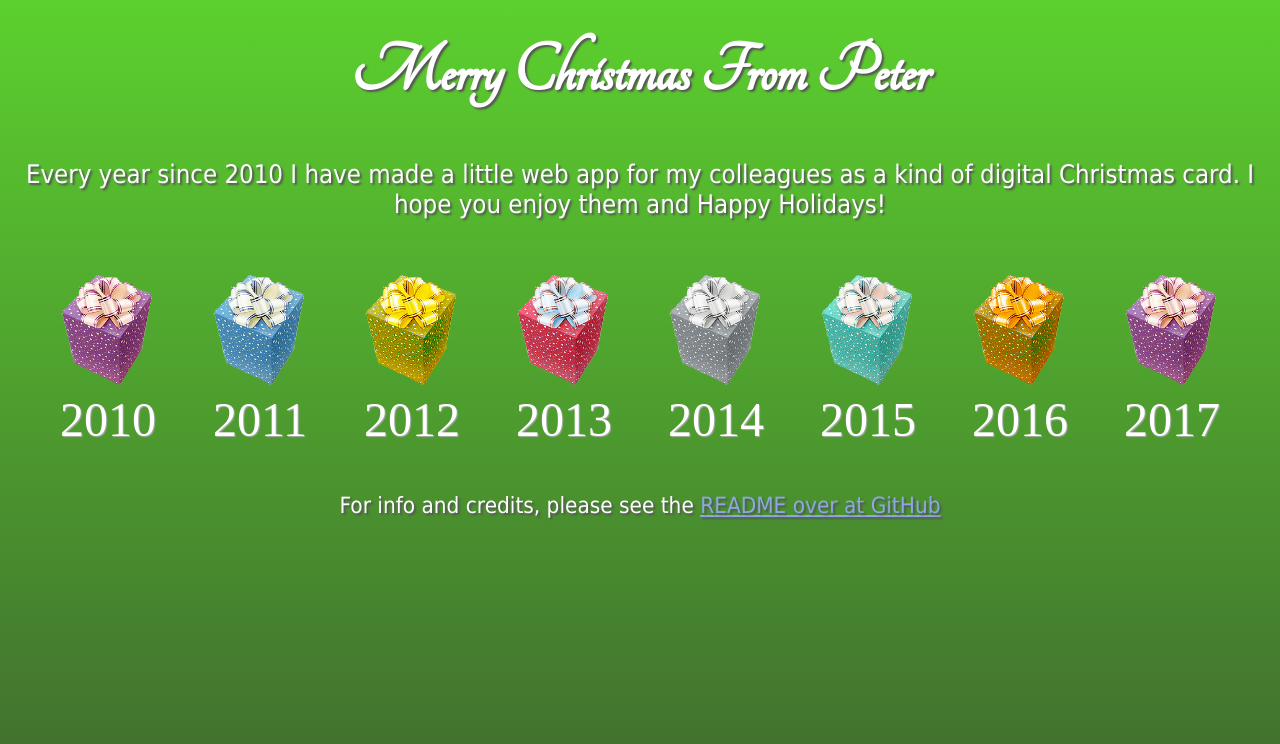
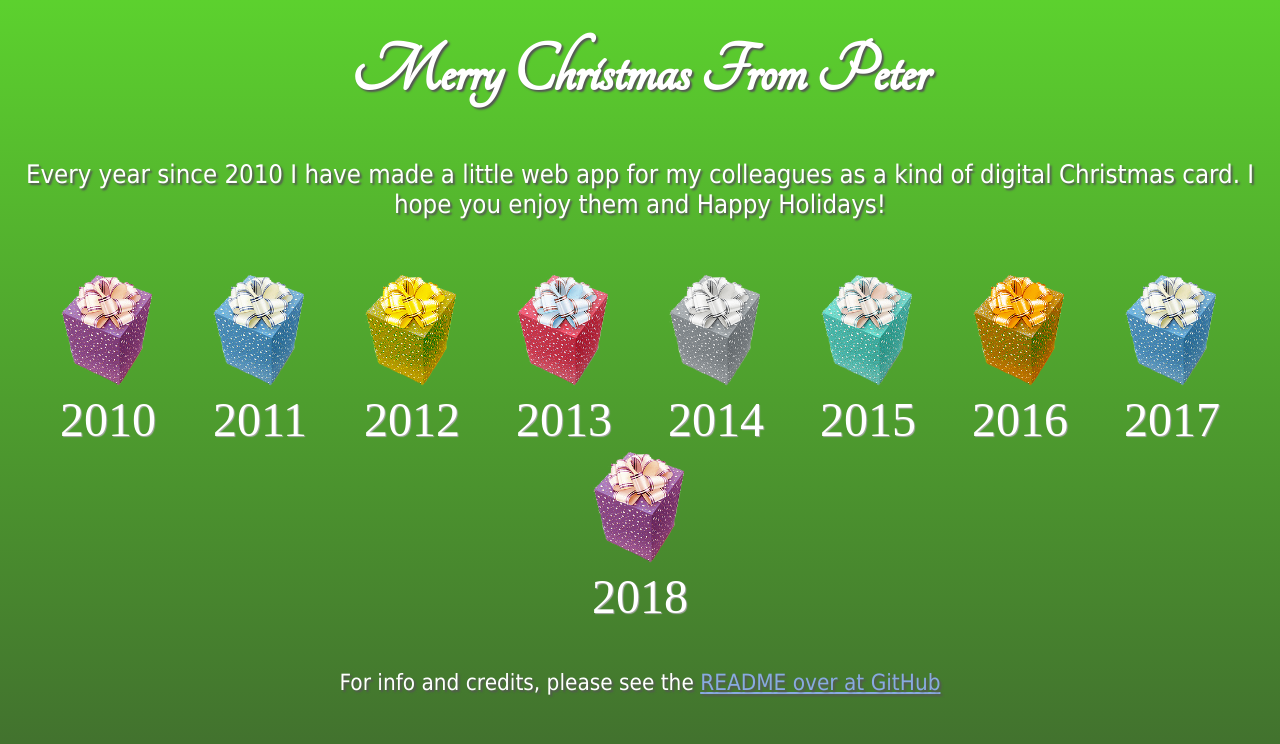
Before and after one commit to poshaughnessy/peter.christmas, a website: page index.html in a window 1280 px wide. Drawn offline with Linux system fonts and the light colour scheme.

Commit message:
Add 2018 link

```diff
--- a/css/screen.css
+++ b/css/screen.css
@@ -87,6 +87,9 @@ p {
     background-image: url(../images/gift-purple.png);
 }
 
+.cardLinks a:nth-child(8) {
+    background-image: url(../images/gift-blue.png);
+}
 
 
 @media (max-width: 600px) {
--- a/index.html
+++ b/index.html
@@ -25,6 +25,7 @@
         <a href="https://2015.peter.christmas/">2015</a>
         <a href="https://2016.peter.christmas/">2016</a>
         <a href="https://2017.peter.christmas/">2017</a>
+        <a href="https://2018.peter.christmas/">2018</a>
     </div>
 
     <p class="footer">For info and credits, please see the <a href="https://github.com/poshaughnessy/peter.christmas">README over at GitHub</a></p>
```
